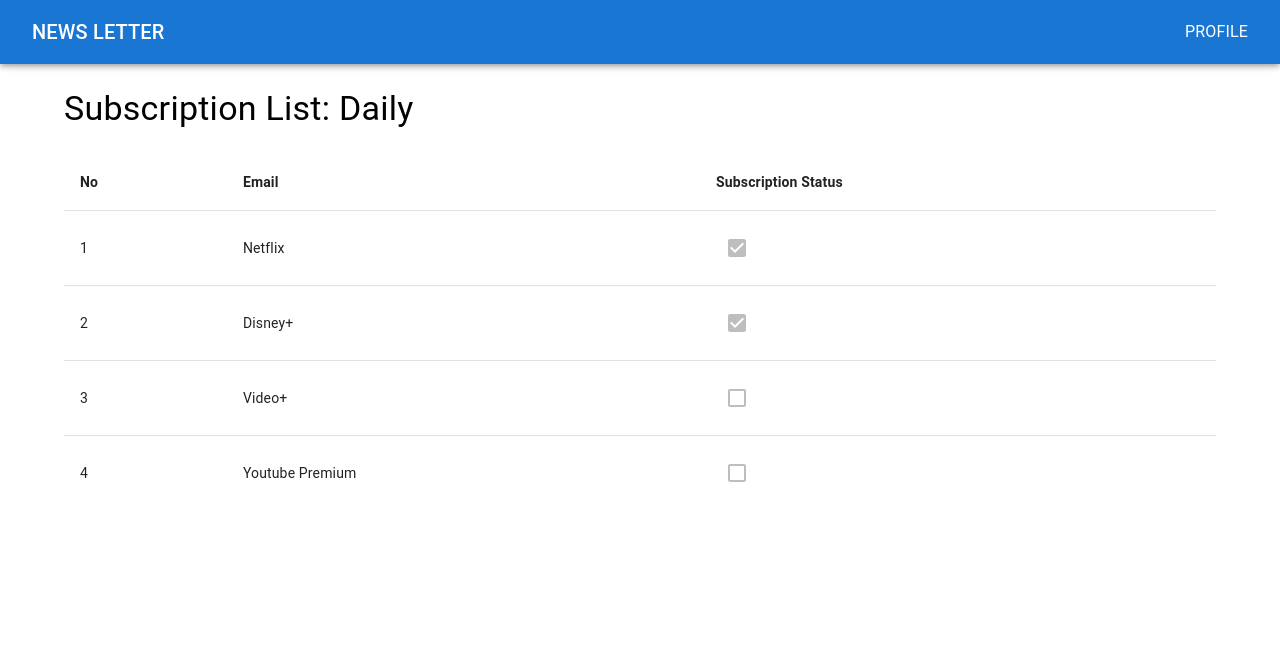
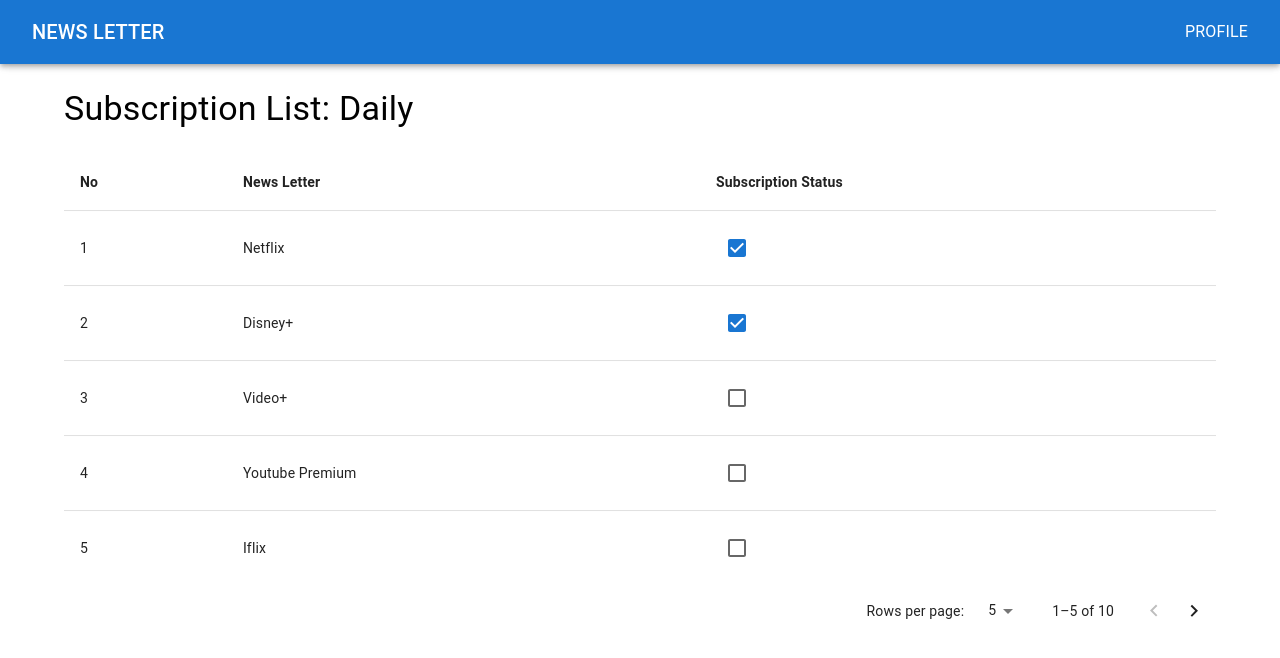
Before and after one commit to hitsamtiammar/altitudes-frontend-test, a React (Create React App) app: page / in a window 1280 px wide. Shown: the top 658 px of the page. Built offline with nearby package versions, Linux system fonts and the light colour scheme.

Commit message:
implement pagination, enable subscription and separate DUMMY_DATA

```diff
--- a/src/pages/Home/index.tsx
+++ b/src/pages/Home/index.tsx
@@ -1,4 +1,4 @@
-import React from 'react';
+import React, { useMemo, useState } from 'react';
 import Table from '@mui/material/Table';
 import TableBody from '@mui/material/TableBody';
 import TableCell from '@mui/material/TableCell';
@@ -6,14 +6,43 @@
 import TableHead from '@mui/material/TableHead';
 import TableRow from '@mui/material/TableRow';
 import Grid from '@mui/material/Grid';
-import { Checkbox, Typography } from '@mui/material';
+import { Checkbox, TablePagination, Typography } from '@mui/material';
 import AnimatedContainer from '@/components/AnimatedContainer';
-import { ReceiveBy } from '../Profile/interfaces';
-import { useAppSelector } from '@/redux/hooks';
+import { useAppSelector, useAppDispatch } from '@/redux/hooks';
+import { setSubscription } from '@/redux/reducers/subscriptionReducers';
+import { Subscription } from '@/redux/reducers/interfaces';
 
 export default function Home() {
   const subscriptions = useAppSelector((state) => state.subscription.list);
   const receiveBy = useAppSelector((state) => state.users.receiveBy);
+  const dispatch = useAppDispatch();
+
+  const [rowsPerPage, setRowsPerPage] = useState(5);
+  const [page, setPage] = useState(0);
+
+  const handleChangeRowsPerPage = (event: React.ChangeEvent<HTMLInputElement>) => {
+    setRowsPerPage(parseInt(event.target.value, 10));
+    setPage(0);
+  };
+
+  const handleChangePage = (event: unknown, newPage: number) => {
+    setPage(newPage);
+  };
+
+  const visibleRows = useMemo(
+    () => subscriptions.slice(page * rowsPerPage, page * rowsPerPage + rowsPerPage),
+    [page, rowsPerPage, subscriptions],
+  );
+
+  const handleChange = (row: Subscription, event: React.ChangeEvent<HTMLInputElement>) => {
+    dispatch(
+      setSubscription({
+        id: row.id,
+        status: event.target.checked,
+      }),
+    );
+  };
+
   function renderTable() {
     return (
       <TableContainer>
@@ -21,24 +50,33 @@
           <TableHead>
             <TableRow>
               <TableCell sx={{ fontWeight: 600 }}>No</TableCell>
-              <TableCell sx={{ fontWeight: 600 }}>Email</TableCell>
+              <TableCell sx={{ fontWeight: 600 }}>News Letter</TableCell>
               <TableCell sx={{ fontWeight: 600 }}>Subscription Status</TableCell>
             </TableRow>
           </TableHead>
           <TableBody>
-            {subscriptions.map((row, index) => (
+            {visibleRows.map((row, index) => (
               <TableRow key={row.id} sx={{ '&:last-child td, &:last-child th': { border: 0 } }}>
                 <TableCell>{index + 1}</TableCell>
                 <TableCell component="th" scope="row">
                   {row.name}
                 </TableCell>
                 <TableCell component="th" scope="row">
-                  <Checkbox checked={row.isSubcribe} disabled />
+                  <Checkbox onChange={(e) => handleChange(row, e)} checked={row.isSubcribe} />
                 </TableCell>
               </TableRow>
             ))}
           </TableBody>
         </Table>
+        <TablePagination
+          rowsPerPageOptions={[2, 5, 10, 25]}
+          component="div"
+          count={subscriptions.length}
+          rowsPerPage={rowsPerPage}
+          page={page}
+          onPageChange={handleChangePage}
+          onRowsPerPageChange={handleChangeRowsPerPage}
+        />
       </TableContainer>
     );
   }
--- /dev/null
+++ b/src/redux/reducers/DUMMY_DATA.ts
@@ -0,0 +1,54 @@
+import { Subscription } from './interfaces';
+
+export const DUMMY_DATA: Subscription[] = [
+  {
+    id: '1',
+    name: 'Netflix',
+    isSubcribe: true,
+  },
+  {
+    id: '2',
+    name: 'Disney+',
+    isSubcribe: true,
+  },
+  {
+    id: '3',
+    name: 'Video+',
+    isSubcribe: false,
+  },
+  {
+    id: '4',
+    name: 'Youtube Premium',
+    isSubcribe: false,
+  },
+  {
+    id: '5',
+    name: 'Iflix',
+    isSubcribe: false,
+  },
+  {
+    id: '6',
+    name: 'X verified',
+    isSubcribe: false,
+  },
+  {
+    id: '7',
+    name: 'Steam',
+    isSubcribe: true,
+  },
+  {
+    id: '8',
+    name: 'Detik',
+    isSubcribe: true,
+  },
+  {
+    id: '9',
+    name: 'Viva news',
+    isSubcribe: true,
+  },
+  {
+    id: '10',
+    name: 'Tiktok',
+    isSubcribe: false,
+  },
+];
--- a/src/redux/reducers/interfaces.ts
+++ b/src/redux/reducers/interfaces.ts
@@ -5,26 +5,3 @@
   name: string;
   isSubcribe: boolean;
 }
-
-export const DUMMY_DATA: Subscription[] = [
-  {
-    id: '1',
-    name: 'Netflix',
-    isSubcribe: true,
-  },
-  {
-    id: '2',
-    name: 'Disney+',
-    isSubcribe: true,
-  },
-  {
-    id: '3',
-    name: 'Video+',
-    isSubcribe: false,
-  },
-  {
-    id: '4',
-    name: 'Youtube Premium',
-    isSubcribe: false,
-  },
-];
--- a/src/redux/reducers/subscriptionReducers.ts
+++ b/src/redux/reducers/subscriptionReducers.ts
@@ -1,5 +1,6 @@
-import { createSlice } from '@reduxjs/toolkit';
-import { Subscription, DUMMY_DATA } from './interfaces';
+import { PayloadAction, createSlice } from '@reduxjs/toolkit';
+import { Subscription } from './interfaces';
+import { DUMMY_DATA } from './DUMMY_DATA';
 
 export interface SubscriptionState {
   list: Subscription[];
@@ -12,7 +13,23 @@
 export const subscriptionReducers = createSlice({
   name: 'subcription',
   initialState,
-  reducers: {},
+  reducers: {
+    setSubscription(
+      state,
+      action: PayloadAction<{
+        id: string;
+        status: boolean;
+      }>,
+    ) {
+      const id = action.payload.id;
+      const d = state.list.findIndex((item) => item.id === id);
+      const newList = [...state.list];
+      newList[d].isSubcribe = action.payload.status;
+      state.list = newList;
+    },
+  },
 });
 
+export const { setSubscription } = subscriptionReducers.actions;
+
 export default subscriptionReducers.reducer;
--- a/src/redux/reducers/userReducers.ts
+++ b/src/redux/reducers/userReducers.ts
@@ -1,5 +1,4 @@
 import { PayloadAction, createSlice } from '@reduxjs/toolkit';
-import { Subscription, DUMMY_DATA } from './interfaces';
 import { ReceiveBy } from '@/pages/Profile/interfaces';
 
 export interface UserState {
```
